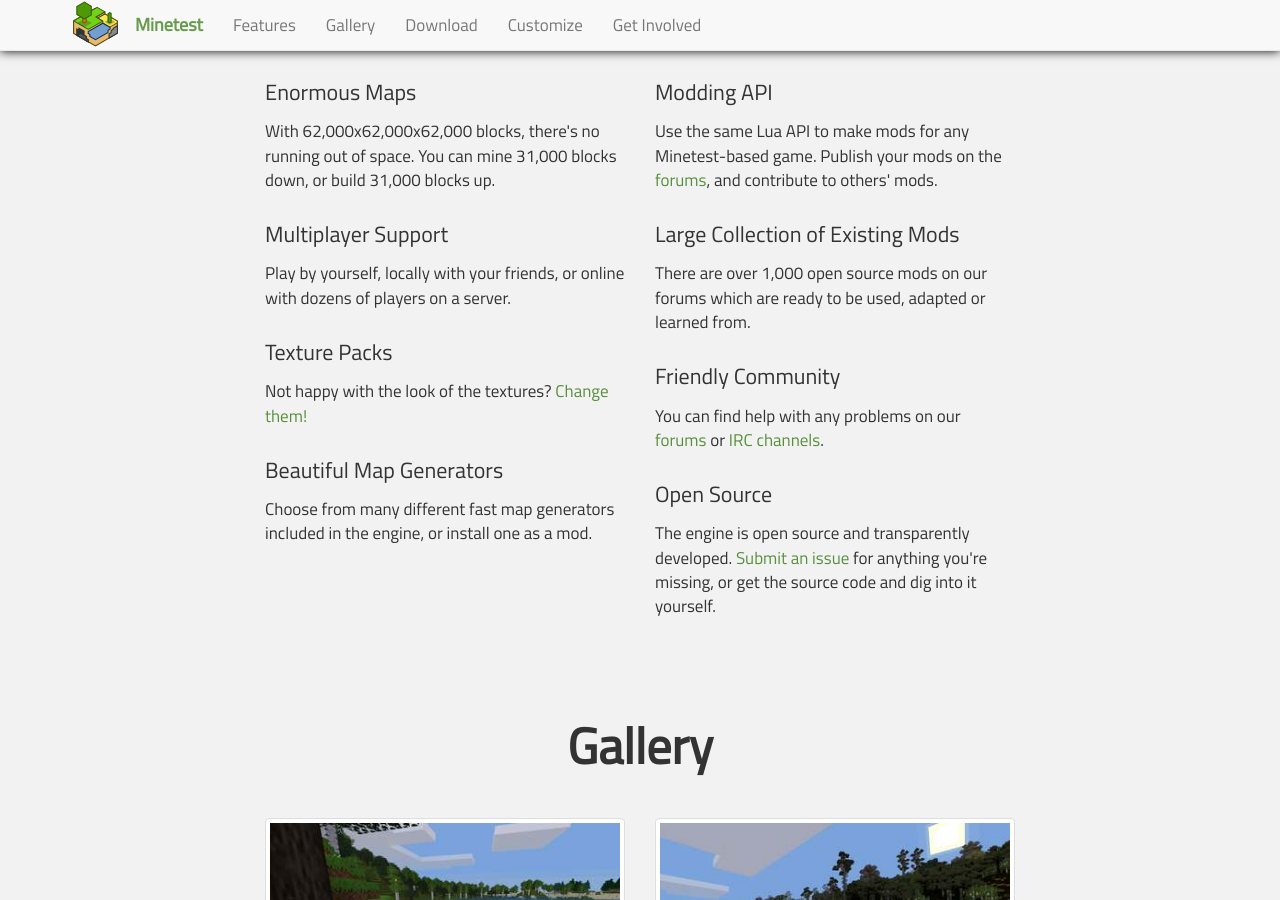
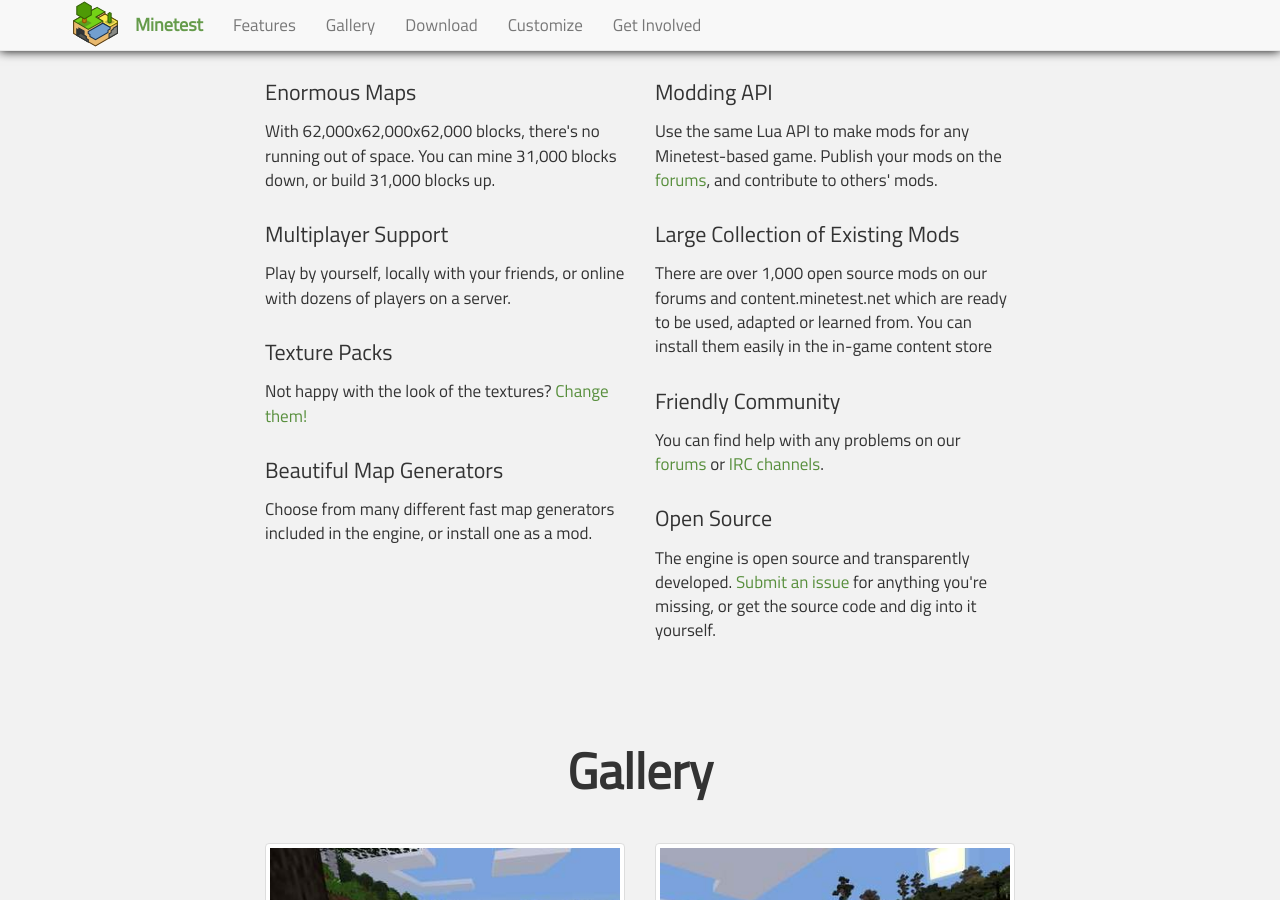
Before and after one commit to minetest/minetest.github.io, a Jekyll site: the page built from index.html, in a window 1280 px wide and 900 px high, scrolled down 968 px. Built offline with Jekyll 4.4.1, drawn with Linux system fonts in a browser that asks for light colours; comment, search, counter and statistics services are not loaded.

Commit message:
Adding contentDB note to the mods

```diff
--- a/index.html
+++ b/index.html
@@ -53,8 +53,8 @@ redirect_from:
     </div>
     <div>
       <h4>Large Collection of Existing Mods</h4>
-      <p>There are over 1,000 open source mods on our forums which are ready to
-         be used, adapted or learned from.
+      <p>There are over 1,000 open source mods on our forums and content.minetest.net which are ready to
+         be used, adapted or learned from. You can install them easily in the in-game content store
       </p>
     </div>
     <div>
```
